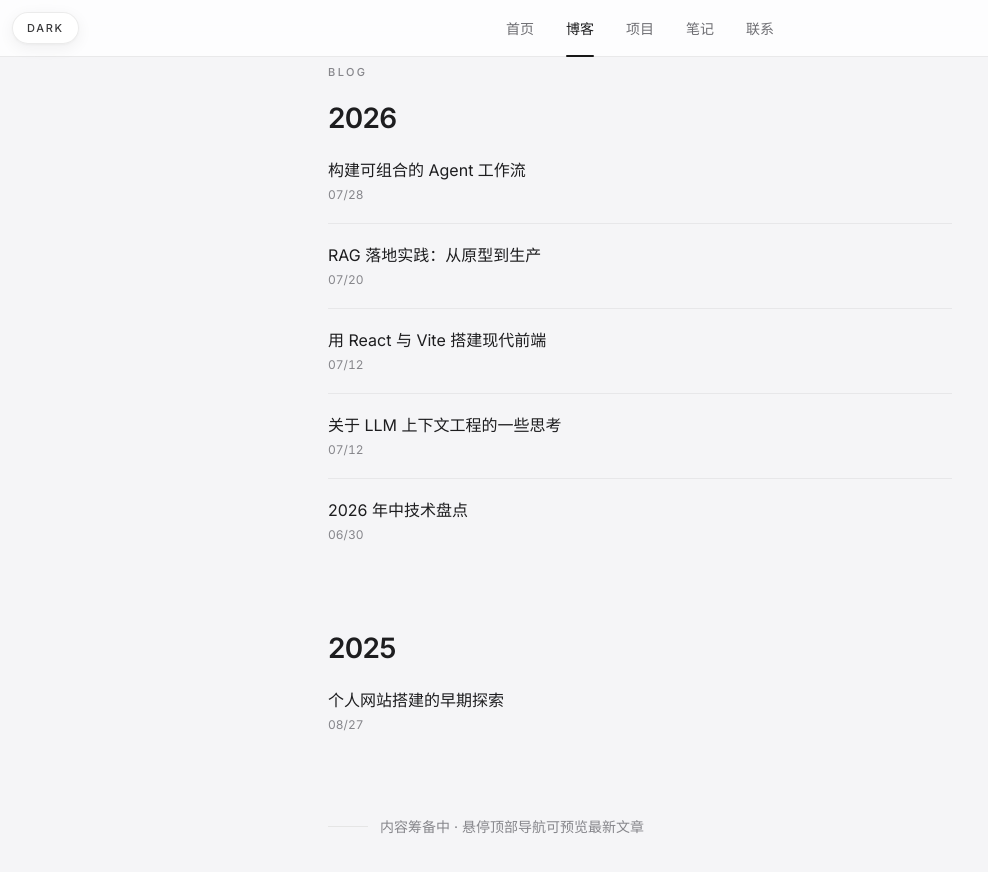
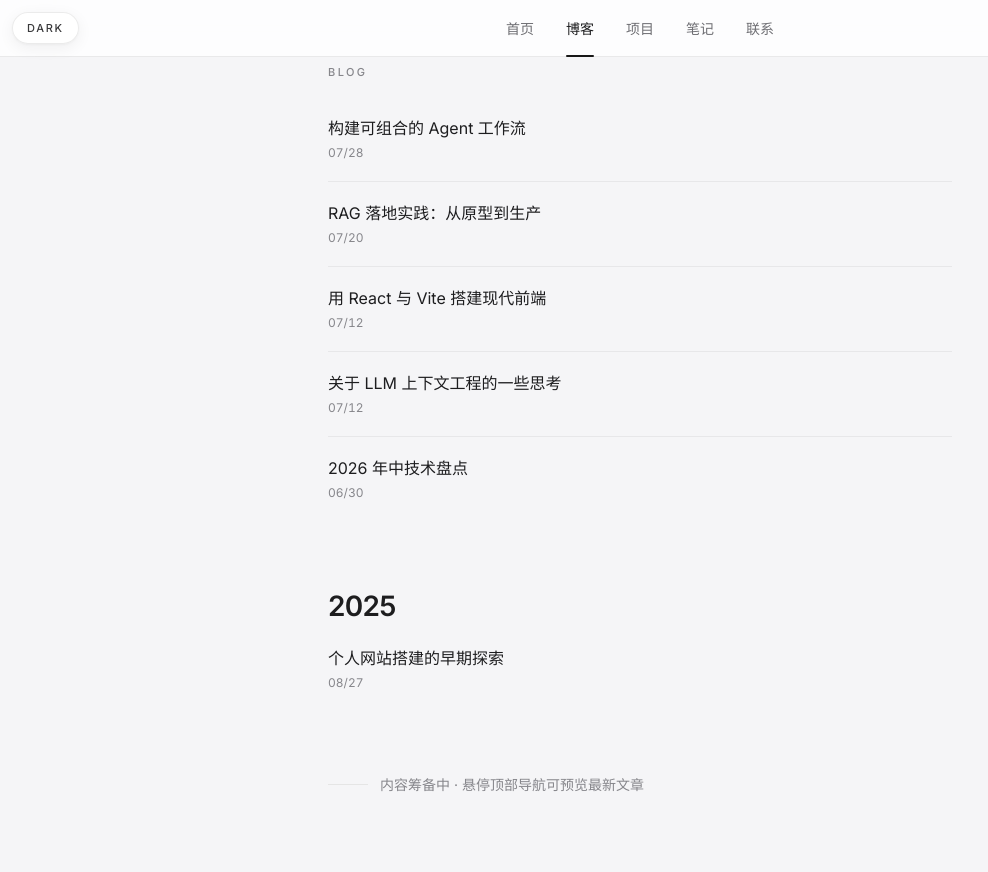
Before and after one commit to New-King/newking, a React (Vite) app: page /blog in a window 1280 px wide. Shown: the top 872 px of the page, without its empty margins (0-988 px from the left). Built offline with nearby package versions, Linux system fonts and the light colour scheme; the HTML template or start-up script is replaced by a standard one.

Commit message:
博客页：最新年份不显示年份标题（changelog 惯例），仅往年显示分隔

```diff
--- a/src/pages/BlogPage.jsx
+++ b/src/pages/BlogPage.jsx
@@ -23,10 +23,12 @@ export default function BlogPage() {
     <PageShell eyebrow="Blog" note="内容筹备中 · 悬停顶部导航可预览最新文章">
       {groups.map((g, i) => (
         <section key={g.year} className={i > 0 ? 'mt-16' : ''}>
-          {/* 年份粗标题：大字号形成与列表项的强对比；下方不设间距，靠条目自带 py-5 */}
-          <h2 className="text-[28px] font-bold tracking-tight text-ink">
-            {g.year}
-          </h2>
+          {/* 仅往年显示年份标题；最新年份平铺，年份不言自明（changelog 惯例） */}
+          {i > 0 && (
+            <h2 className="text-[28px] font-bold tracking-tight text-ink">
+              {g.year}
+            </h2>
+          )}
           {/* 更新日志式列表：每条 = 标题 + MM/DD 日期，发丝分隔线 */}
           <ul className="divide-y divide-black/[0.06] dark:divide-white/15">
             {g.items.map((p) => (
```
